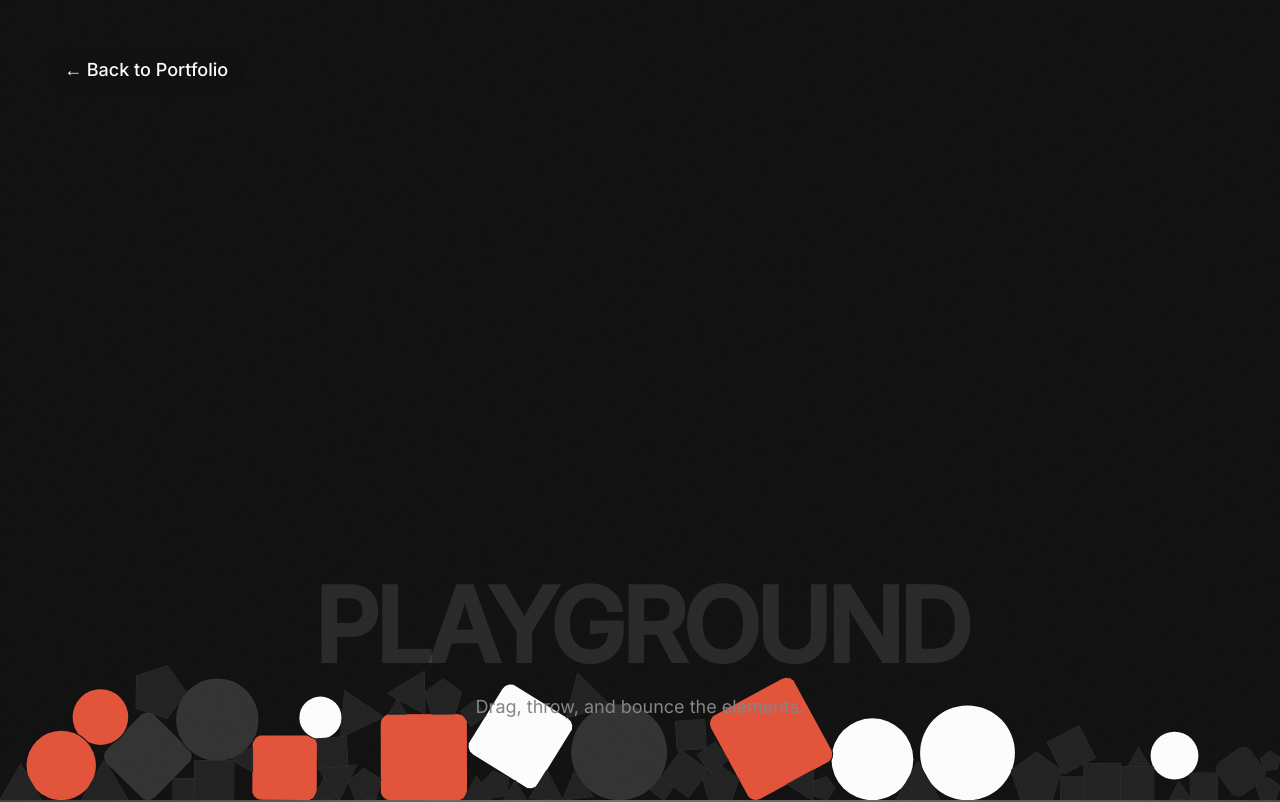
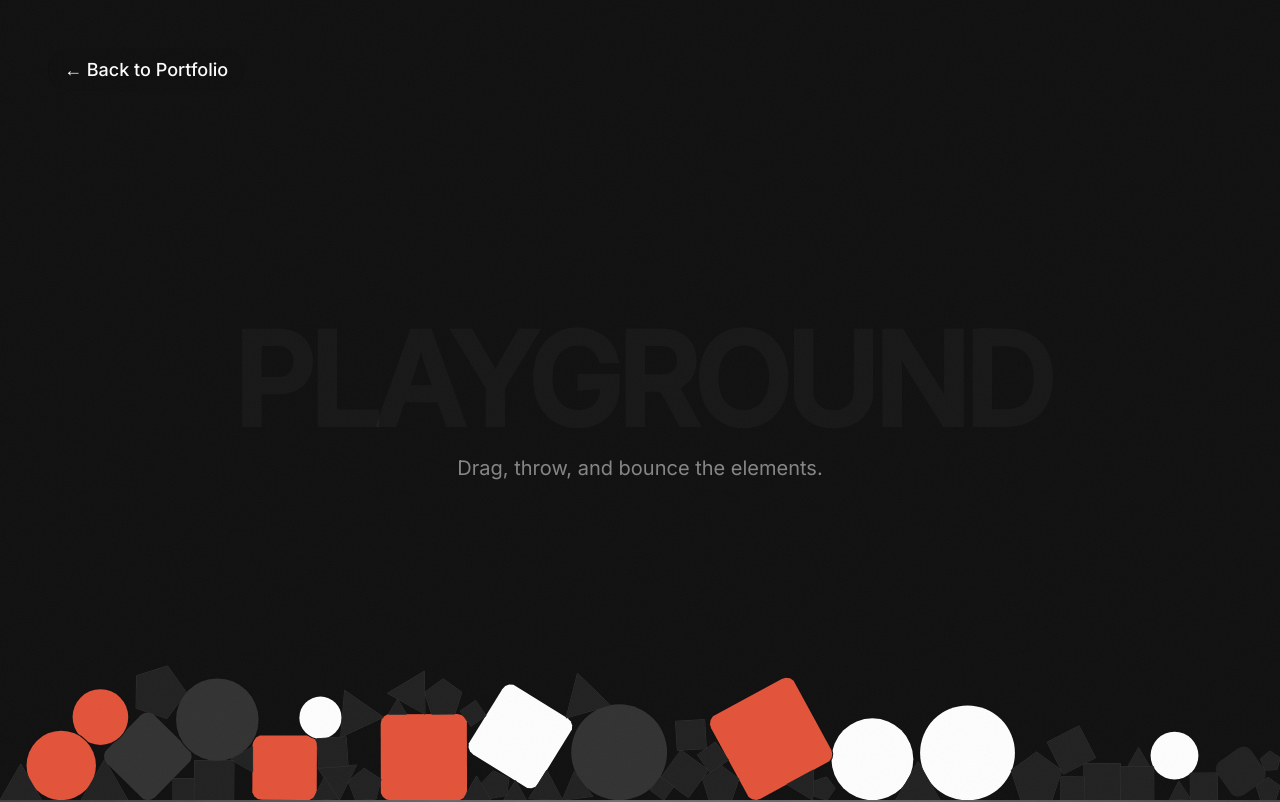
Before and after one commit to manasaistanly/Stanly1, a React (Vite) app: page /play in a window 1280 px wide. Shown: the top 802 px of the page. Built offline with nearby package versions, Linux system fonts and the light colour scheme.

Commit message:
Center Playground watermark text to avoid overlapping with blocks

```diff
--- a/src/pages/Play.jsx
+++ b/src/pages/Play.jsx
@@ -178,11 +178,12 @@ export default function Play() {
             </Link>
           </div>
 
-          <div className="text-center pb-8">
-            <h1 className="font-display font-black text-[clamp(40px,8vw,120px)] text-white/10 tracking-tighter uppercase leading-none select-none">
+          {/* Background Watermark Text */}
+          <div className="absolute inset-0 flex flex-col items-center justify-center pointer-events-none z-[-1]">
+            <h1 className="font-display font-black text-[clamp(40px,10vw,150px)] text-white/[0.03] tracking-tighter uppercase leading-none select-none">
               Playground
             </h1>
-            <p className="font-body text-[#888888] text-[18px] mt-4 select-none">
+            <p className="font-body text-[#888888] text-[18px] md:text-[20px] mt-2 select-none">
               Drag, throw, and bounce the elements.
             </p>
           </div>
```
